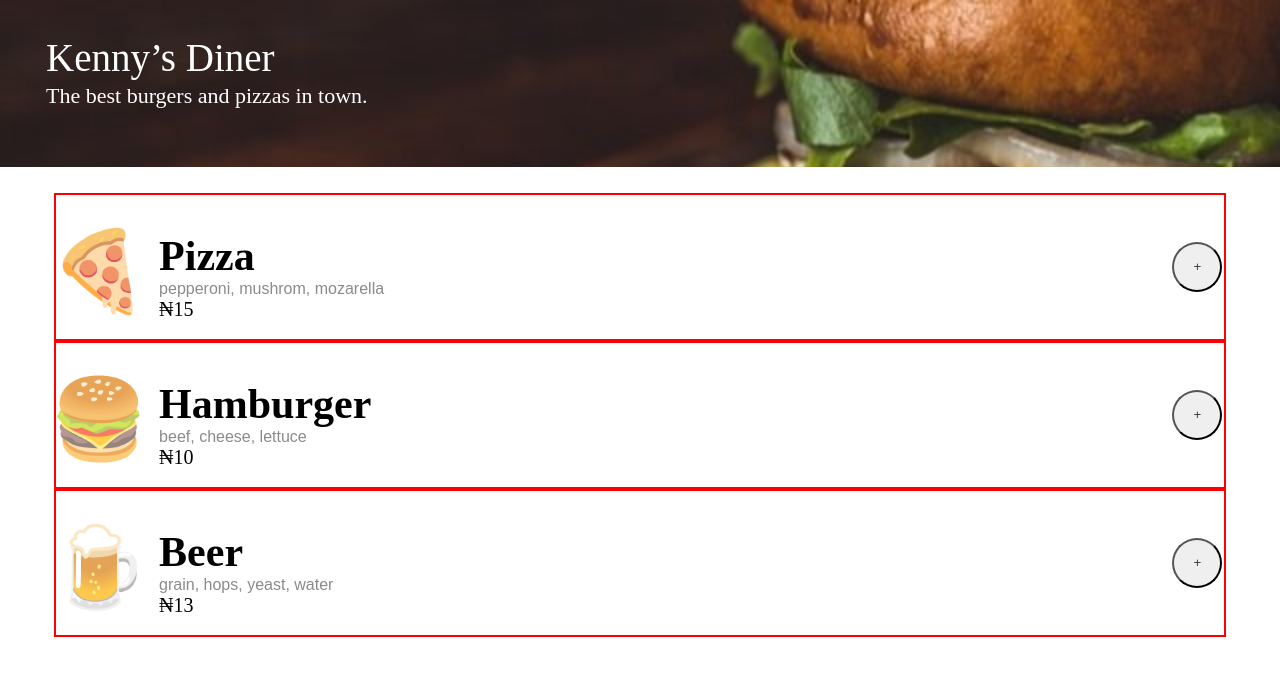
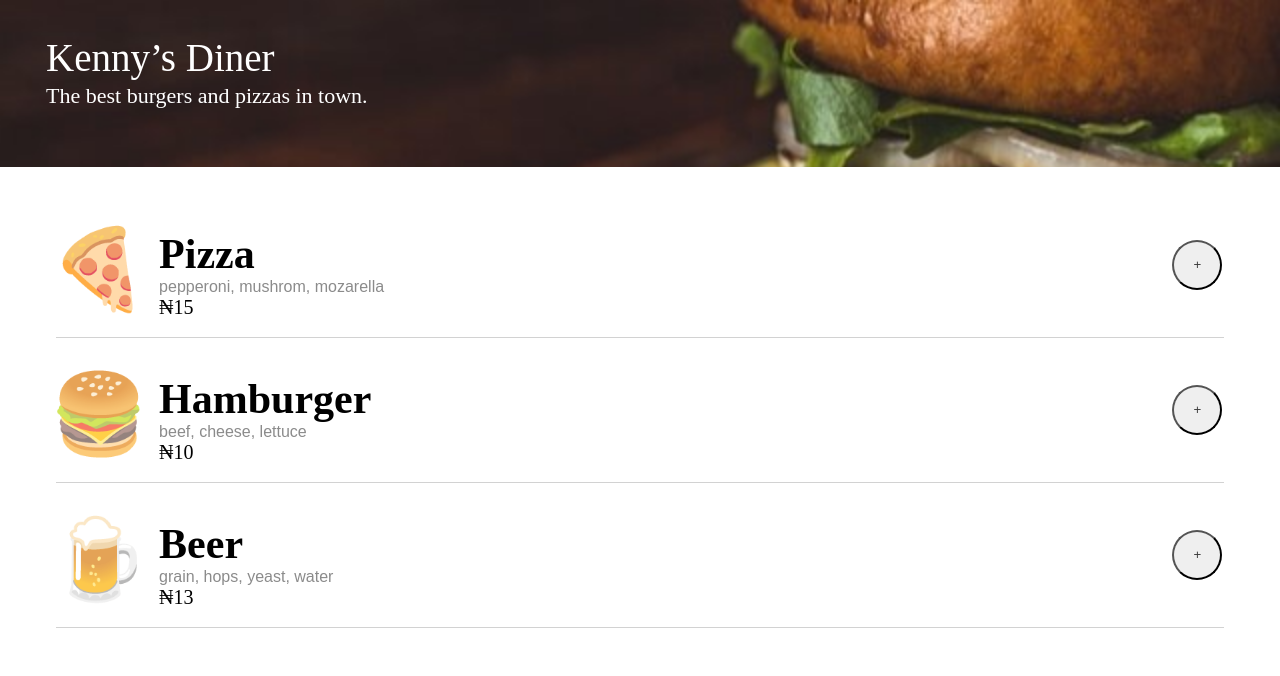
Before and after one commit to kendrickrizu/resstaurantapp, a website built with Vite: page index.html in a window 1280 px wide. Built offline with nearby package versions, Linux system fonts and the light colour scheme; a web font is replaced by a local one.

Commit message:
Update index.css

```diff
--- a/index.css
+++ b/index.css
@@ -67,7 +67,6 @@ header{
     justify-content: space-between;
     align-items: center;
     font-size: 28px;
-    border: 2PX SOLID RED;
 }
 
 .pic-and-desc-flex{
```
